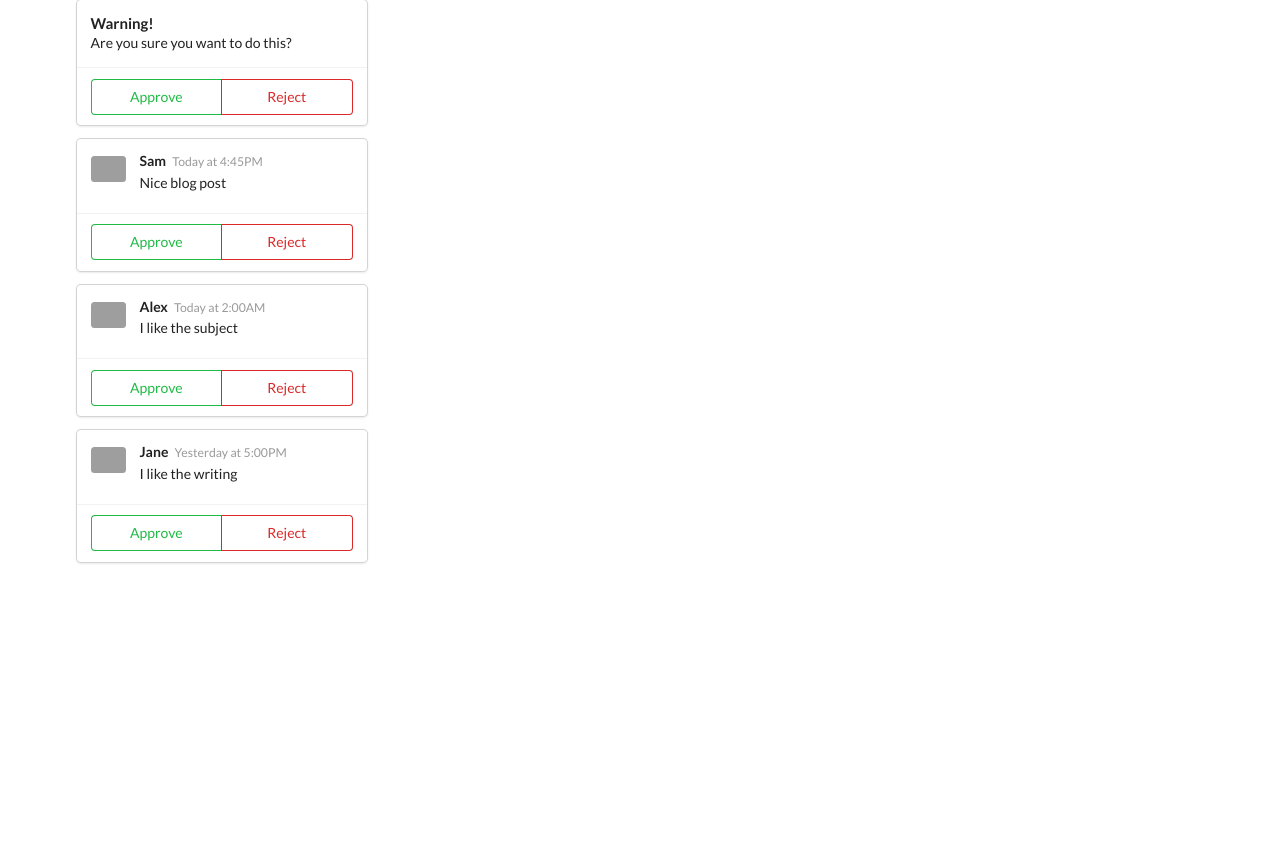
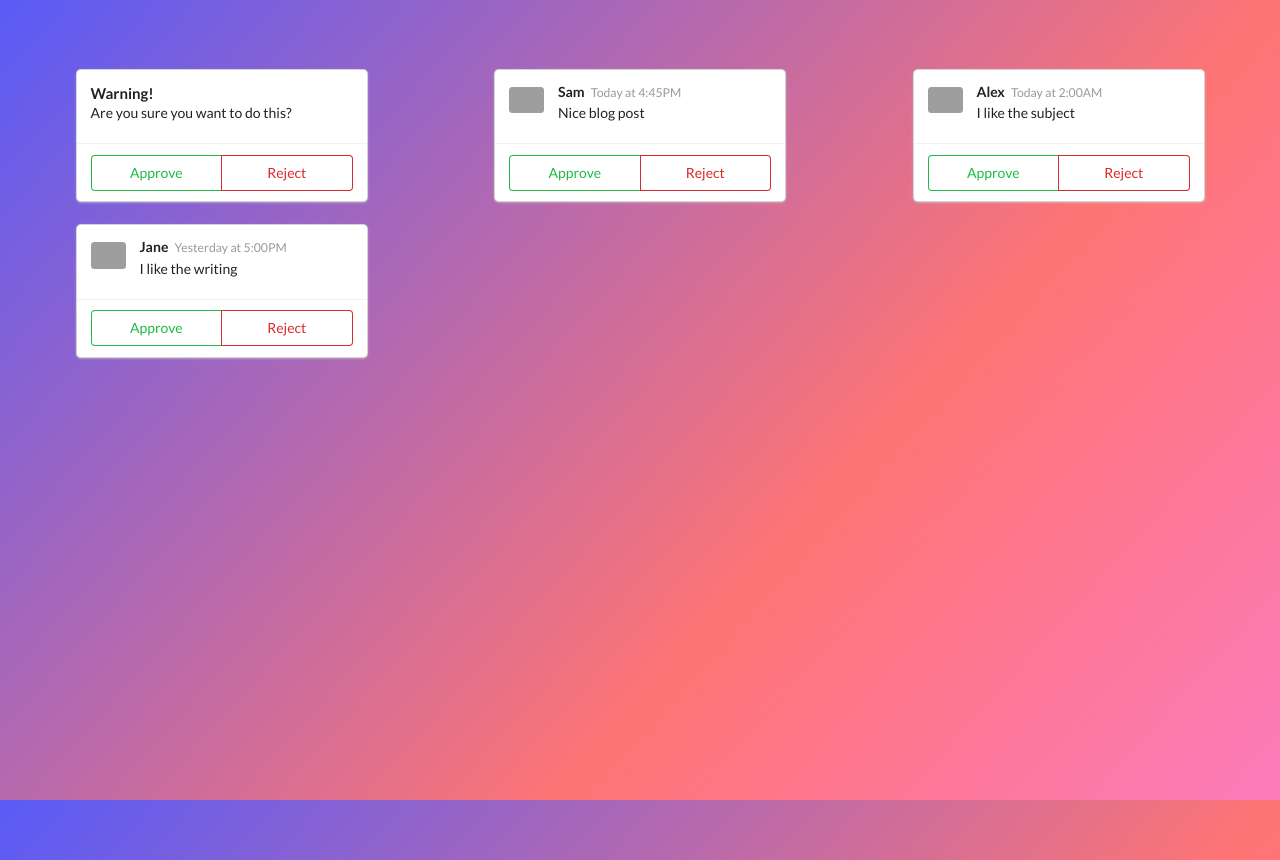
Before and after one commit to amit-inverse/react-tutorial-components, a React (Create React App) app: page / in a window 1280 px wide. Before the commit the page ends 800 px from the top, so only its background shows below. Built offline with nearby package versions, Linux system fonts and the light colour scheme; grey boxes are pictures that could not be loaded.

Commit message:
Optional Styling

```diff
--- a/src/index.js
+++ b/src/index.js
@@ -1,3 +1,4 @@
+import './style/App.css'
 import React from 'react';
 import ReactDOM from 'react-dom/client';
 import App from './App';
--- /dev/null
+++ b/src/style/App.css
@@ -0,0 +1,27 @@
+iframe {
+  height: 0px !important;
+  width: 0px !important;
+}
+
+body {
+  margin-top: 60px;
+  background: rgb(89, 91, 247);
+  background: linear-gradient(
+    132deg,
+    rgba(89, 91, 247, 1) 0%,
+    rgba(254, 73, 73, 0.7609637605042017) 64%,
+    rgba(252, 123, 187, 1) 100%
+  );
+}
+
+.ui.card {
+  margin-top: 10px !important;
+  margin-bottom: 1em !important;
+  background-color: #ffffff !important;
+}
+
+#root .ui.container {
+  display: flex;
+  flex-wrap: wrap;
+  justify-content: space-between;
+}
```
